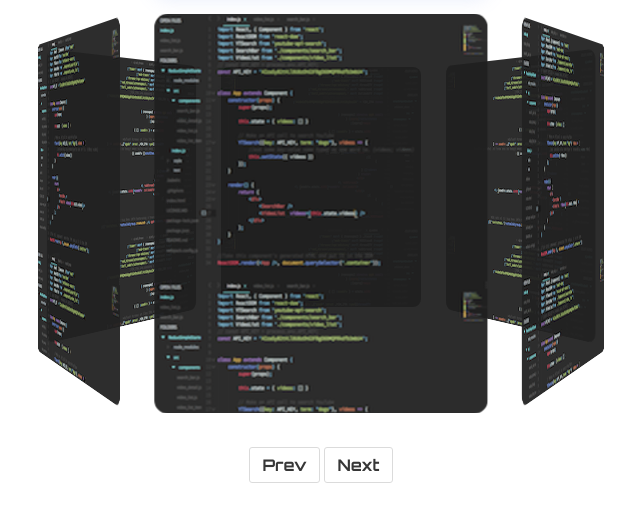
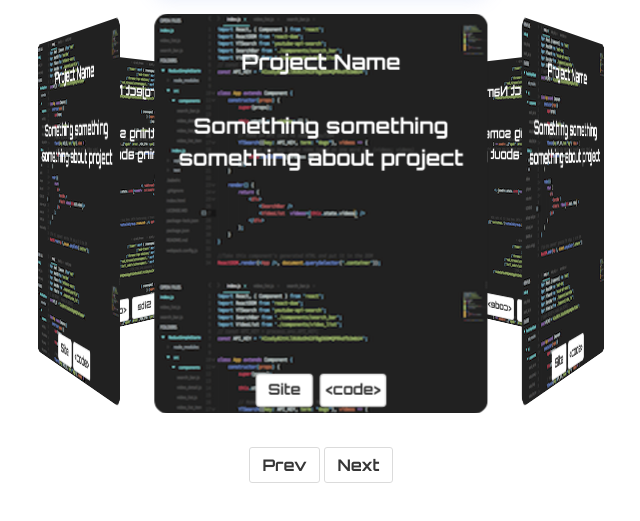
Before and after one commit to JacobWylie/jacobwylie.github.io, a website: page index.html in a window 1280 px wide. Both pictures are taken after a click on the link "Portfolio". Shown: the part 259-780 px from the top of the page, without its empty margins (319-959 px from the left). Drawn offline with nearby package versions, Linux system fonts and the light colour scheme; no server answers.

Commit message:
styled carousel

```diff
--- a/index.html
+++ b/index.html
@@ -95,7 +95,7 @@
 							</div>
 						</div>
 						<div class="columns">
-							<div class="control column">
+							<div class="control column submit-div">
 	    						<button class="button">Submit</button>
 	  						</div>
   						</div>
@@ -128,12 +128,48 @@
 		<!-- Portfolio Carousel -->
 		<div class="container-carousel is-hidden animated zoomIn">
 			<div class="carousel">
-		    	<div class="item a"></div>
-		    	<div class="item b"></div>
-		    	<div class="item c"></div>
-		    	<div class="item d"></div>
-		    	<div class="item e"></div>
-		    	<div class="item f"></div>
+		    	<div class="item a">
+		    		<br>
+		    		<h4>Project Name</h4><br>
+		    		<p>Something something something about project</p>
+		    		<a href="" class="button carousel-btn">Site</a>
+		    		<a href="" class="button carousel-btn">&lt;code&gt;</a>
+		    	</div>
+		    	<div class="item b">
+		    		<br>
+		    		<h4>Project Name</h4><br>
+		    		<p>Something something something about project</p>
+		    		<a href="" class="button carousel-btn">Site</a>
+		    		<a href="" class="button carousel-btn">&lt;code&gt;</a>
+		    	</div>
+		    	<div class="item c">
+		    		<br>
+		    		<h4>Project Name</h4><br>
+		    		<p>Something something something about project</p>
+		    		<a href="" class="button carousel-btn">Site</a>
+		    		<a href="" class="button carousel-btn">&lt;code&gt;</a>
+		    	</div>
+		    	<div class="item d">
+		    		<br>
+		    		<h4>Project Name</h4><br>
+		    		<p>Something something something about project</p>
+		    		<a href="" class="button carousel-btn">Site</a>
+		    		<a href="" class="button carousel-btn">&lt;code&gt;</a>
+		    	</div>
+		    	<div class="item e">
+		    		<br>
+		    		<h4>Project Name</h4><br>
+		    		<p>Something something something about project</p>
+		    		<a href="" class="button carousel-btn">Site</a>
+		    		<a href="" class="button carousel-btn">&lt;code&gt;</a>
+		    	</div>
+		    	<div class="item f">
+		    		<br>
+		    		<h4>Project Name</h4><br>
+		    		<p>Something something something about project</p>
+		    		<a href="" class="button carousel-btn">Site</a>
+		    		<a href="" class="button carousel-btn">&lt;code&gt;</a>
+		    	</div>
 			</div>
 		</div>
 		<div class="arrows is-hidden">
--- a/public/css/index.css
+++ b/public/css/index.css
@@ -118,7 +118,11 @@ input.input {
 }
 
 .contact-item li {
-	font-size: .81em;
+	font-size: .8em;
+}
+
+.submit-div {
+	text-align: center;
 }
 
 .hint {
@@ -161,12 +165,16 @@ input.input {
   background: #000;
   width: 250px;
   height: 300px;
-  line-height: 200px;
-  font-size: 5em;
+  color: #FFF;
+  opacity: 1;
+  border-radius: 10px;
   text-align: center;
-  color: #FFF;
-  opacity: 0.95;
-  border-radius: 10px;
+}
+
+.carousel-btn {
+	margin: 60% auto 0px auto;
+	max-width: 50px;
+	font-size: .7em;
 }
 
 .a {
```
